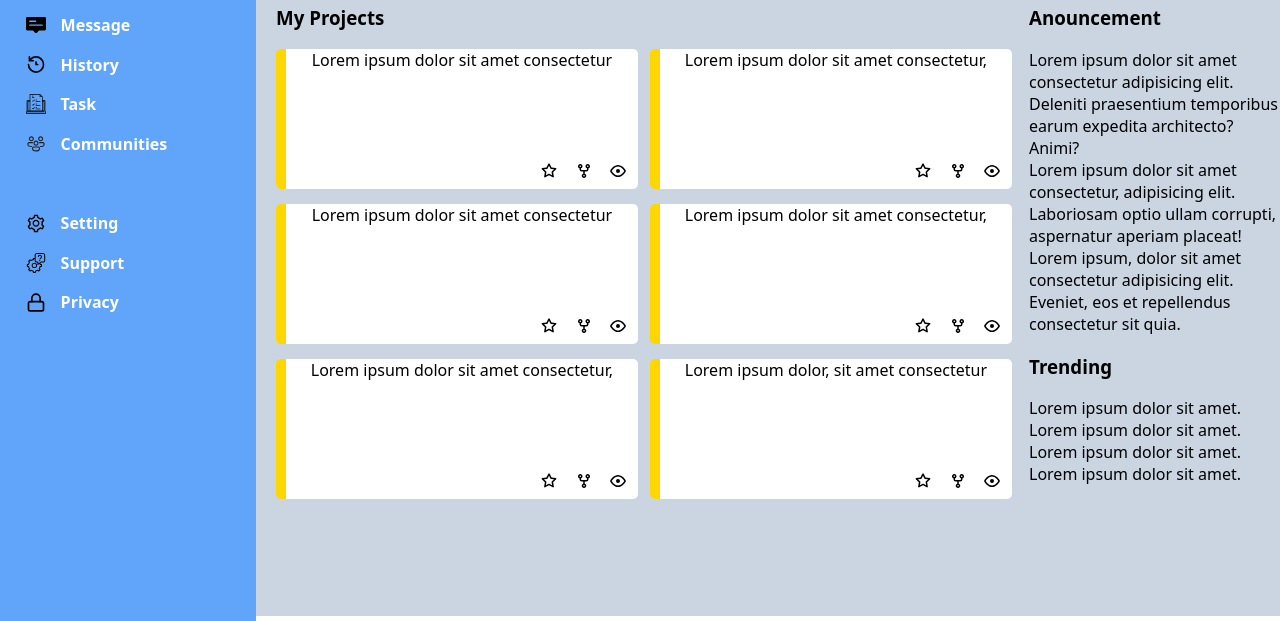
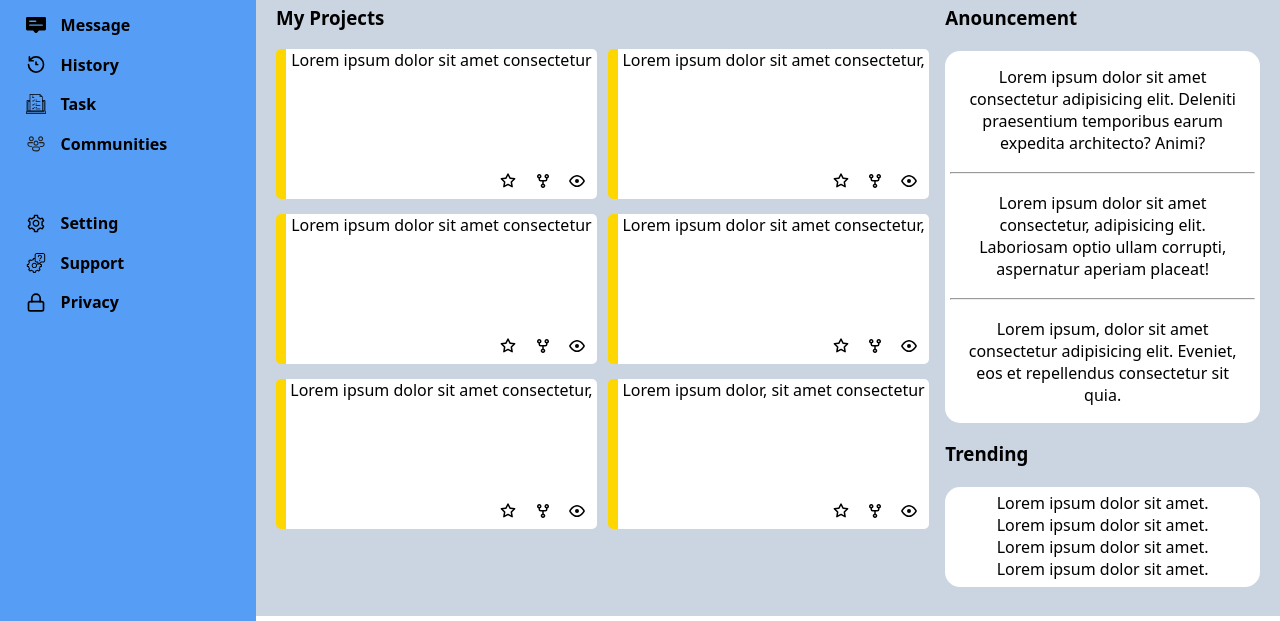
Before and after one commit to KingsCreatives/Admin-Dashboard, a plain HTML site: page index.html in a window 1280 px wide. Shown: the part 179-800 px from the top of the page. Drawn offline with Linux system fonts and the light colour scheme.

Commit message:
styled news section

```diff
--- a/index.html
+++ b/index.html
@@ -194,7 +194,9 @@
             <h3>Anouncement</h3>
             <div class="main-anouncements">
                 <div>Lorem ipsum dolor sit amet consectetur adipisicing elit. Deleniti praesentium temporibus earum expedita architecto? Animi?</div>
+                <hr>
                 <div>Lorem ipsum dolor sit amet consectetur, adipisicing elit. Laboriosam optio ullam corrupti, aspernatur aperiam placeat!</div>
+                <hr>
                 <div>Lorem ipsum, dolor sit amet consectetur adipisicing elit. Eveniet, eos et repellendus consectetur sit quia.</div>
             </div>
 
--- a/style.css
+++ b/style.css
@@ -1,5 +1,5 @@
 :root{
-    --blue: #60a5fa;
+    --blue: #559df5;
     --white: #fdf2f8;
     --grey:  #cbd5e1;
 
@@ -133,7 +133,7 @@ svg{
     grid-row:2 ;
     background-color: var(--grey);
     display: grid;
-    grid-template-columns: 3fr 1fr;
+    grid-template-columns: 2fr 1fr;
     gap: 20px;
 }
 
@@ -145,7 +145,7 @@ svg{
 
 .project-name-desc{
     position: relative;
-    height: 140px;
+    height: 150px;
     width: 98%;
     background-color: white;
     border-radius: 5px;
@@ -165,6 +165,26 @@ svg{
     padding-left: 20px;
 }
 
+.column.two{
+    display: grid;
+    grid-template-columns: 1fr;
+    margin-right: 20px;
+}
+
+
+
+.main-anouncements,
+.trending-news{
+    background-color: white;
+    border-radius: 15px;
+    text-align: center;
+    padding: 5px;
+}
+
+.main-anouncements > div{
+    padding: 10px;
+}
+
 .sidebar{
     background-color: var(--blue);
     grid-column: 1/2;
@@ -179,7 +199,6 @@ svg{
     margin-bottom: -35px;
     padding-top: 5px;
     padding-bottom: 5px;
-    color: white;
 }
 
 .sidebar-item h4:hover{
```
